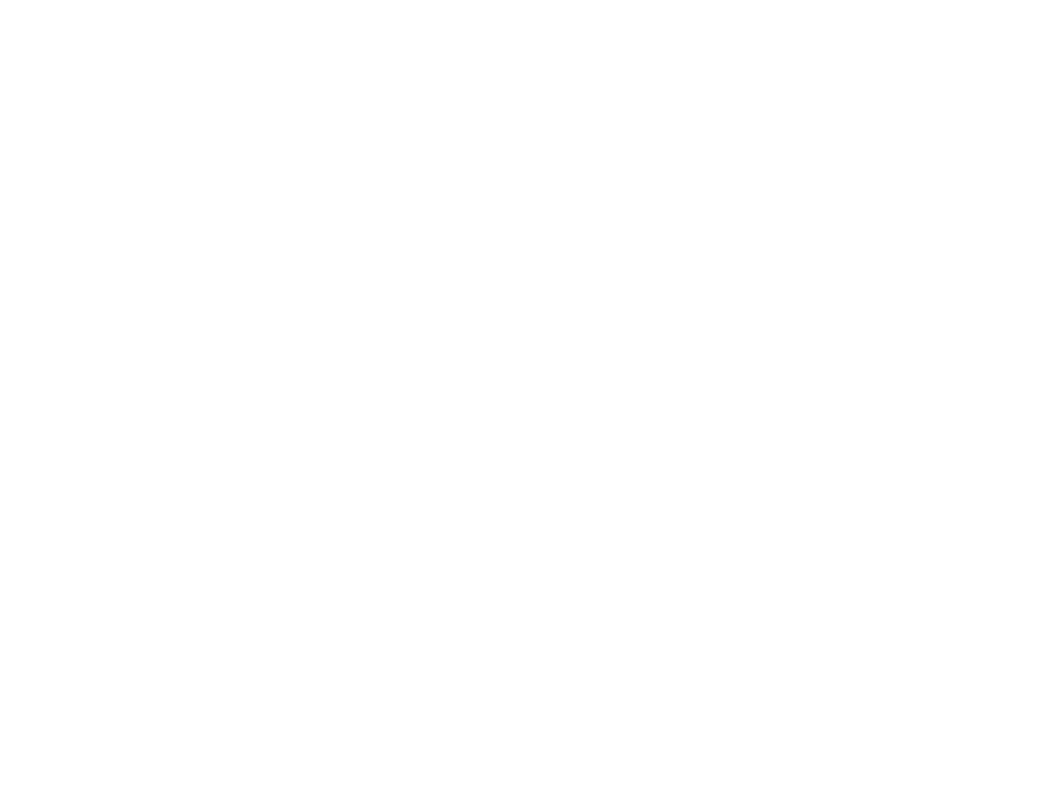
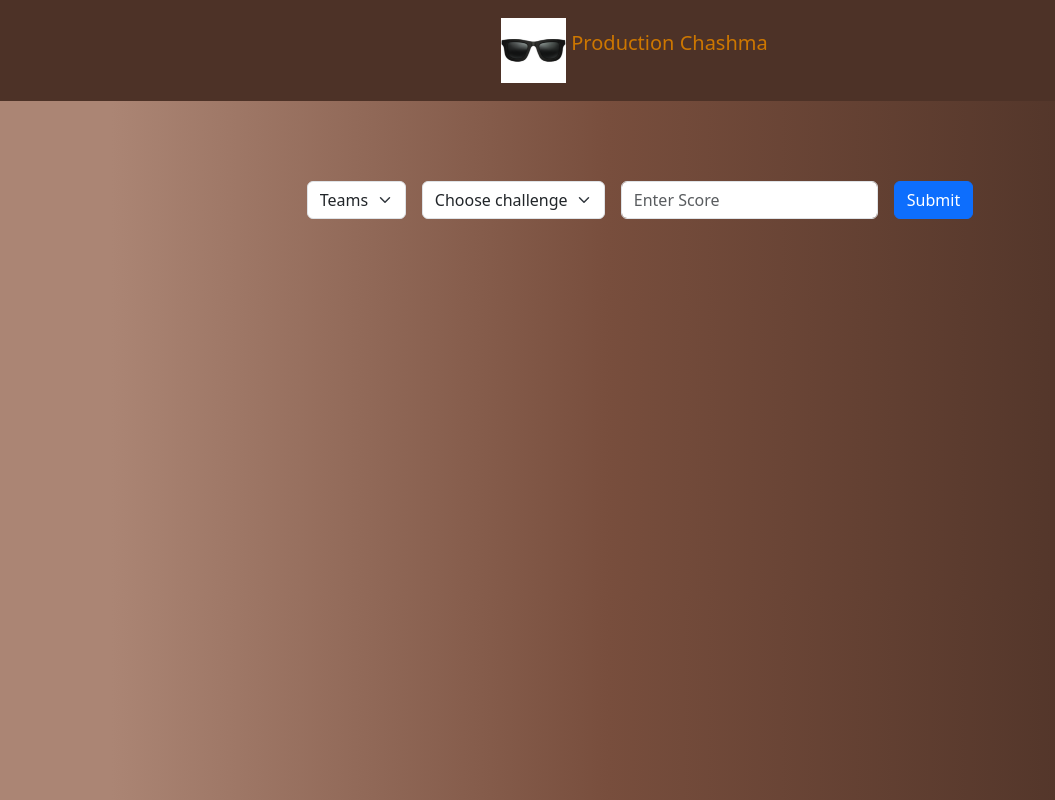
Before and after one commit to rommxl/NISP-Pitch-Race, a React (Create React App) app in the folder client/: page /admin in a window 1280 px wide. Before the commit this address had no page. Shown: the whole page, without its empty margins (0-1055 px from the left). Built offline with nearby package versions, Linux system fonts and the light colour scheme; no server answers; a web font is replaced by a local one.

Commit message:
Updated front end integration and components

```diff
--- a/client/public/index.css
+++ b/client/public/index.css
@@ -1,3 +1,6 @@
+body{
+    background: linear-gradient(90deg, #AB8574 8.7%, #784E3D 47.5%, #4d3227 89.1%);}
+
 .selection-body{
     padding: 5rem;
 }
@@ -23,6 +26,17 @@
     padding: 1rem;
 }
 
-.hello{
-    background-color: #4d3227   ;
+.col-sm-4{
+    border-radius: 1rem;
 }
+
+.rounded{
+    border-radius: 1rem;
+}
+
+.styled-div{
+    margin: 5rem;
+    display: flex;
+    flex-direction: column;
+
+}
--- a/client/public/index.html
+++ b/client/public/index.html
@@ -8,7 +8,7 @@
     <link rel="stylesheet" href="./index.css">
     <title>NISP Pitch race</title>
   </head>
-  <body>
+  <body class=" bg-brown-gradient">
     <script src="src/index.js" type="text/jsx"></script>
     <div id="root">
 
--- a/client/src/app.jsx
+++ b/client/src/app.jsx
@@ -2,7 +2,9 @@
 import { BrowserRouter as Router,Routes,Route } from "react-router-dom";
 
 import LandingPage from './pages/landingpage';
-import Leaderboard from './pages/leaderboard'
+import Leaderboard from './pages/leaderboard';
+import Login from "./pages/login";
+import Admin from "./pages/admin";
 
 function App(){
     return(
@@ -11,6 +13,8 @@
                 <Routes>
                     <Route path="/" element={<LandingPage/>}/>
                     <Route path="/leaderboard" element={<Leaderboard/>}/>
+                    <Route path="/login" element={<Login/>}/>
+                    <Route path="/admin" element={<Admin/>}/>
                 </Routes>
             </Router>
         </div>
--- a/client/src/components/card.jsx
+++ b/client/src/components/card.jsx
@@ -4,11 +4,14 @@
 
     return(
         <div>
-            <div className="card bg-orange" style={{width: "18rem", margin: "1rem"}}>
-                <div className="card-body">
+            <div className="card bg-orange " style={{width: "18rem", margin: "1rem"}}>
+                <div className="card-body rounded">
                     <h5 className="card-title">Team: {props.name}</h5>
                     <h6 className="card-subtitle mb-2 text-muted">Score: {props.score}</h6>
                 </div>
+            </div>
+            <div className="">
+
             </div>
         </div>
     );
--- /dev/null
+++ b/client/src/components/dropdown.jsx
@@ -0,0 +1,69 @@
+import axios from "axios";
+import React, { useEffect, useState } from "react";
+import Options from "./options";
+
+function createTeamOptions(team){
+
+    return(
+        <Options key={team._id} name={team.name}/>
+    );
+}
+
+function createActivityOptions(activity){
+
+    return(
+        <Options key={activity} name={activity}/>
+    );
+}
+
+
+function Dropdown(){
+    const [teams,setTeams] = useState([]);
+    const [activities,setActivities] = useState([]);
+
+    useEffect(()=>{
+        axios
+        .get("http://localhost:4000/leaderboard")
+        .then((data)=>{
+            setTeams(data.data);
+            // console.log(data.name);
+        })
+    })
+
+    function changeActivity(event){
+        event.preventDefault()
+        axios
+        .post("http://localhost:4000/teams",{name:event.target.value})
+        .then(res => {
+            setActivities(res.data);
+        })
+    }
+
+
+    return(
+<div className="styled-div" >
+    <form className="row gy-2 gx-3 align-items-center" style={{display:"flex",justifyContent:"center"}}>
+        <div className="col-auto">
+            <select className="form-select" id="autoSizingSelect" onChange={changeActivity}>
+            <option selected>Teams</option>
+            {teams.map(createTeamOptions)}
+            </select>
+        </div>
+        <div className="col-auto">
+            <select className="form-select" id="autoSizingSelect">
+            <option selected>Choose challenge</option>
+            {activities.map(createActivityOptions)}
+            </select>
+        </div>
+        <div className="col-auto">
+            <input type="number" className="form-control" id="autoSizingInput" placeholder="Enter Score"/>
+        </div>
+        <div className="col-auto">
+            <button type="submit" className="btn btn-primary">Submit</button>
+        </div>
+    </form>
+</div>
+    );
+}
+
+export default Dropdown;
--- a/client/src/components/navbar.jsx
+++ b/client/src/components/navbar.jsx
@@ -4,7 +4,7 @@
 function Navbar(){
 
     return (
-    <nav className="navbar navbar-light bg-brown" style={{display:"flex", justifyContent:"center"}}>
+    <nav className="navbar navbar-light  bg-brown" style={{display:"flex", justifyContent:"center", marginBottom:"1rem"}}>
         <a className="navbar-brand" href="#"style={{display:"flex", alignItems:"center"}}>
             <img src={sunglass} width="75" height="75" style={{padding: 5}} className="d-inline-block align-top" alt=""/>
             <p style={{color: "#cd7700"}}>Production Chashma </p>
--- /dev/null
+++ b/client/src/components/options.jsx
@@ -0,0 +1,10 @@
+import React from "react";
+
+function Options(props){
+
+    return(
+        <option value={props.name}>{props.name}</option>
+    );
+}
+
+export default Options;
--- a/client/src/components/selection.jsx
+++ b/client/src/components/selection.jsx
@@ -2,14 +2,6 @@
 import axios from "axios";
 
 function Selection(){
-    const [top10,setTop10] = useState([]);
-
-    function fetchLeaderboard(event){
-        event.preventDefault();
-        axios
-        .get("http://localhost:4000/leaderboard")
-        .then(data => console.log(data.data))
-    };
 
     return(
     <div className="selection-body">
@@ -21,7 +13,7 @@
             </div>
             <div className="col-sm-4 bg-orange" style={{display:"flex" ,justifyContent:"center", marginRight:50,marginLeft:50}}>
                 <div className="card bg-orange" style={{display:"flex" , justifyContent:"center", borderWidth: 0}}>
-                    <a href="#" className="btn bg-brown txt-orange fontLarge">Admin</a>
+                    <a href="/login" className="btn bg-brown txt-orange fontLarge">Admin</a>
                 </div>
             </div>
         </div>
--- /dev/null
+++ b/client/src/pages/admin.jsx
@@ -0,0 +1,15 @@
+import React from "react";
+import Navbar from "../components/navbar";
+import Dropdown from "../components/dropdown";
+
+function Admin(){
+
+    return (
+        <div>
+            <Navbar/>
+            <Dropdown/>
+        </div>
+    );
+}
+
+export default Admin;
--- a/client/src/pages/leaderboard.jsx
+++ b/client/src/pages/leaderboard.jsx
@@ -1,17 +1,7 @@
 import React, { useEffect, useState } from "react";
 import axios from "axios";
 import Card from "../components/card";
-
-// function fillData(){
-//     var details = []
-//     axios
-//     .get("http://localhost:4000/leaderboard")
-//     .then(data => {
-//         setDetails(data);}
-//         );
-
-//     return details;
-// };
+import Navbar from "../components/navbar";
 
 function createLeaderBoard(team){
 
@@ -32,8 +22,9 @@
 
     return(
     <div>
+        <Navbar/>
         <div style={{display:"flex" ,justifyContent:"center"}}>
-            <div className="hello" style={{display:"flex",flexDirection:"column"}}>
+            <div  style={{display:"flex",flexDirection:"column"}}>
                 {details.map(createLeaderBoard)}
             </div>
         </div>
--- /dev/null
+++ b/client/src/pages/login.jsx
@@ -0,0 +1,22 @@
+import React from "react";
+import Navbar from "../components/navbar";
+
+function Login(){
+
+    return (
+        <div>
+            <Navbar/>
+            <div style={{display:"flex", justifyContent:"center",padding:"1rem"}}>
+                <form action="admin" className="form-inline bg-orange rounded" style={{display:"flex", justifyContent:"center",alignItems:"center", flexDirection:"column"}}>
+                    <div className="form-group mx-sm-3 mb-2">
+                        <input type="password" className="form-control" id="inputPassword2" placeholder="Password" style={{marginTop:"1rem"}}/>
+                    </div>
+                    <button type="submit" className="btn btn-primary mb-2 bg-brown txt-orange" style={{border:"0px"}}>Confirm identity</button>
+                </form>
+            </div>
+        </div>
+
+    );
+}
+
+export default Login;
```
